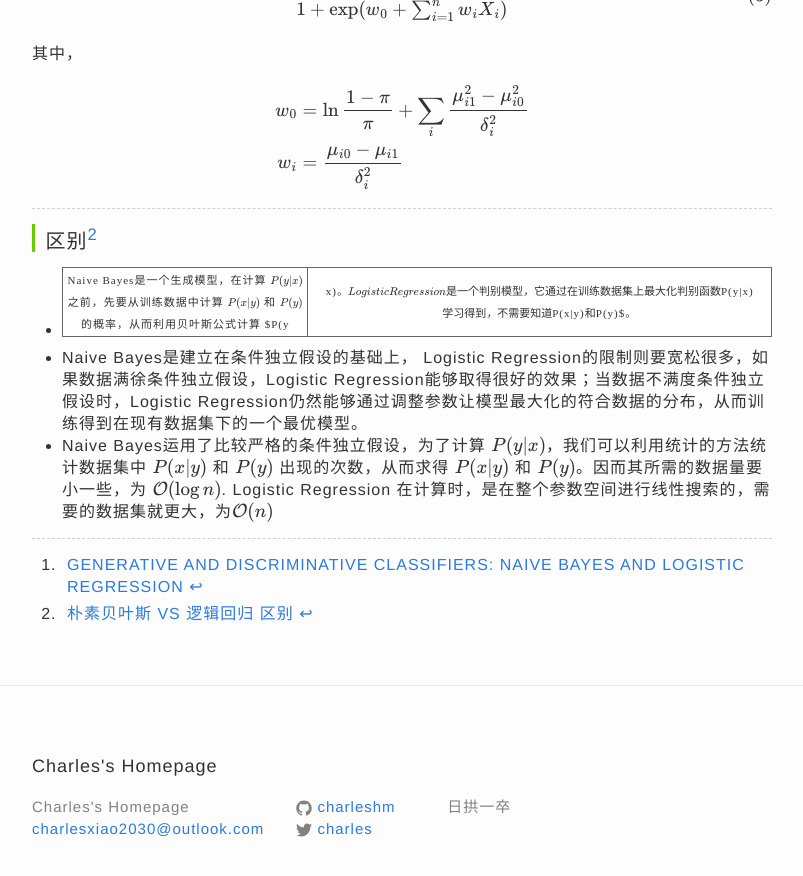
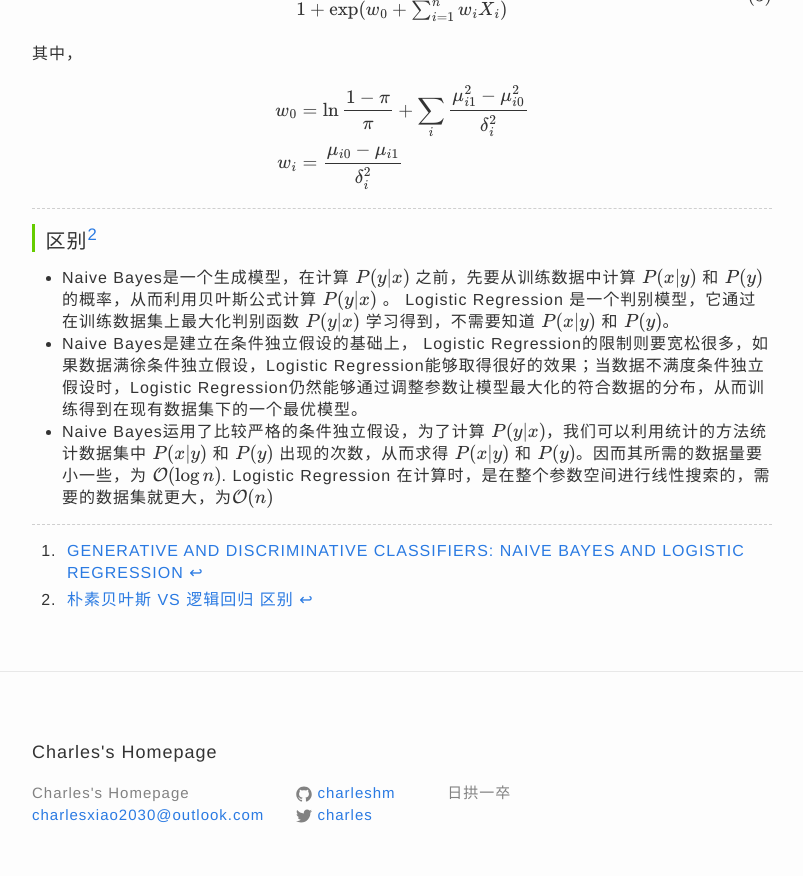
Before and after one commit to charleshm/charleshm.github.io, a Jekyll site: the page built from _posts/2016-03-20- LR-and-NB.md, in a window 1280 px wide and 900 px high, scrolled down 1023 px. Shown: the top 876 px of the window, without its empty margins (238-1041 px from the left). Built offline with Jekyll 4.4.1, drawn with Linux system fonts in a browser that asks for light colours; some web fonts are replaced; formulas are drawn with MathJax 3; comment, search, counter and statistics services are not loaded.

Commit message:
LR vs NB

```diff
--- a/_posts/2016-03-20- LR-and-NB.md
+++ b/_posts/2016-03-20- LR-and-NB.md
@@ -52,7 +52,7 @@ w_i & = \frac{\mu_{i0}-\mu_{i1}}{\delta_i^2}
 
 #### 区别[^2]
 
- -  Naive Bayes是一个生成模型，在计算 $P(y\|x)$ 之前，先要从训练数据中计算 $P(x\|y)$ 和 $P(y)$ 的概率，从而利用贝叶斯公式计算 $P(y|x)$ 。 Logistic Regression 是一个判别模型，它通过在训练数据集上最大化判别函数 $P(y\|x)$ 学习得到，不需要知道 $P(x\|y)$ 和 $P(y)$。
+ -  Naive Bayes是一个生成模型，在计算 $P(y\|x)$ 之前，先要从训练数据中计算 $P(x\|y)$ 和 $P(y)$ 的概率，从而利用贝叶斯公式计算 $P(y\|x)$ 。 Logistic Regression 是一个判别模型，它通过在训练数据集上最大化判别函数 $P(y\|x)$ 学习得到，不需要知道 $P(x\|y)$ 和 $P(y)$。
  -  Naive Bayes是建立在条件独立假设的基础上， Logistic Regression的限制则要宽松很多，如果数据满徐条件独立假设，Logistic Regression能够取得很好的效果；当数据不满度条件独立假设时，Logistic Regression仍然能够通过调整参数让模型最大化的符合数据的分布，从而训练得到在现有数据集下的一个最优模型。
  -  Naive Bayes运用了比较严格的条件独立假设，为了计算 $P(y\|x)$，我们可以利用统计的方法统计数据集中 $P(x\|y)$ 和 $P(y)$ 出现的次数，从而求得 $P(x\|y)$ 和 $P(y)$。因而其所需的数据量要小一些，为 $\mathcal{O}(\log n)$. Logistic Regression 在计算时，是在整个参数空间进行线性搜索的，需要的数据集就更大，为$\mathcal{O}(n)$
 
```
